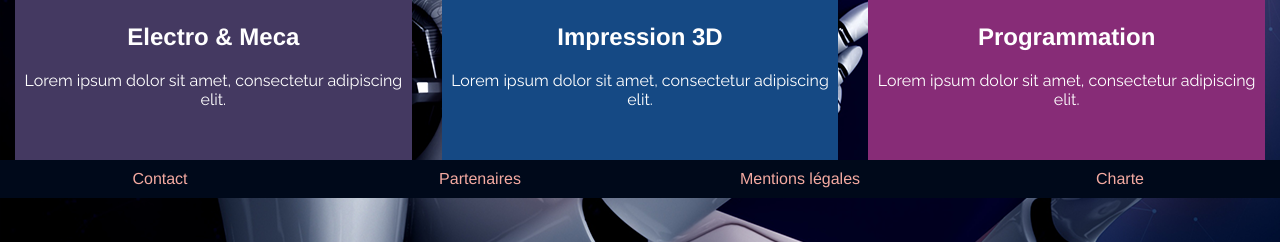
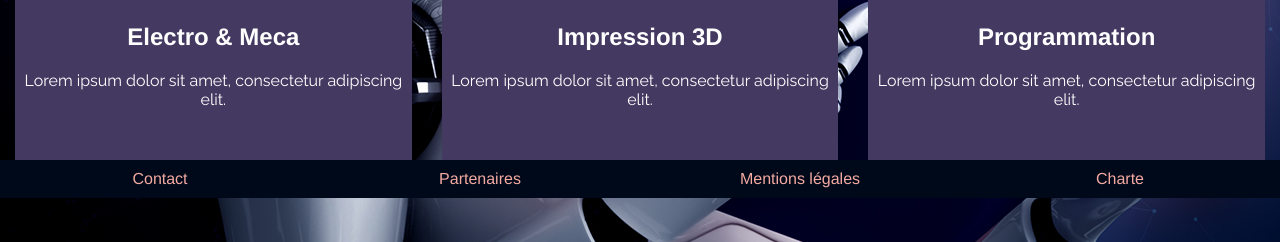
Before and after one commit to Loodiie/Projet-site-asso, a PHP site: page /activites.html in a window 1280 px wide. Shown: the part 558-800 px from the top of the page. Run offline with PHP 8.4, Linux system fonts and the light colour scheme.

Commit message:
Update activites.css

```diff
--- a/activites.css
+++ b/activites.css
@@ -41,7 +41,7 @@
 }
 
 .bloc2{
-    background-color: #154984;
+    background-color: #443961;
     margin: auto;
     margin-top: 3em;
     flex-direction: row;
@@ -56,7 +56,7 @@
 }
 
 .bloc3{
-    background-color: #872c77;
+    background-color: #443961;
     margin: auto;
     margin-top: 3em;
     flex-direction: row;
@@ -94,7 +94,7 @@ p{
 }
 
 .bloc5{
-    background-color: #154984;
+    background-color: #443961;
     margin: auto;
     flex-direction: row;
     justify-content: space-between;
@@ -104,7 +104,7 @@ p{
 }
 
 .bloc6{
-    background-color: #872c77;
+    background-color: #443961;
     margin: auto;
     flex-direction: row;
     justify-content: space-between;
```
